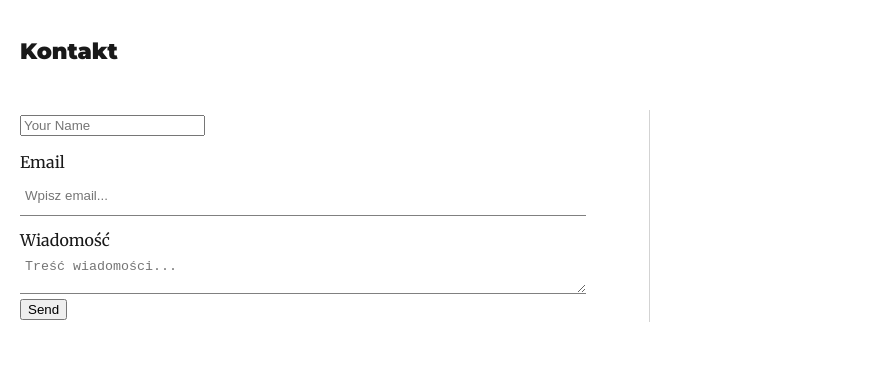
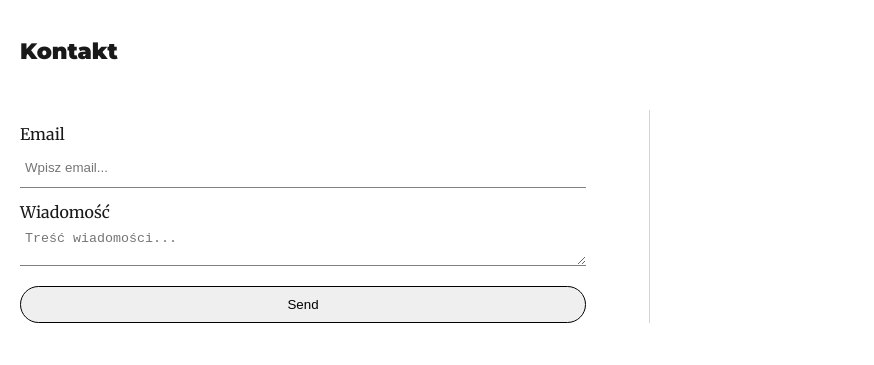
Before and after one commit to lilivin/gatsby-netlify, a Gatsby site: page / in a window 1280 px wide. Shown: the part 645-1010 px from the top of the page, 0-874 px from the left. Built offline with nearby package versions, Linux system fonts and the light colour scheme; Gatsby itself is replaced by a stand-in of ours; some packages are replaced by stand-ins of ours.

Commit message:
form-jaden

```diff
--- a/src/components/contactForm.js
+++ b/src/components/contactForm.js
@@ -21,12 +21,11 @@ const Bio = () => {
             className="contactForm"
           >
 
-      <input name="name" placeholder="Your Name" type="text" />
             <label className="contactForm__label">Email</label>
             <input name="name" placeholder="Wpisz email..." className="contactForm__input"/>
             <label className="contactForm__label">Wiadomość</label>
             <textarea name="message" placeholder="Treść wiadomości..." className="contactForm__input"/>
-      <button>Send</button>
+            <button className="contactForm__button">Send</button>
           </form>
           <div className="contactAlternatives">
             <div className="contactWay">
```
Lines whose indentation alone changed are shown as unchanged.
